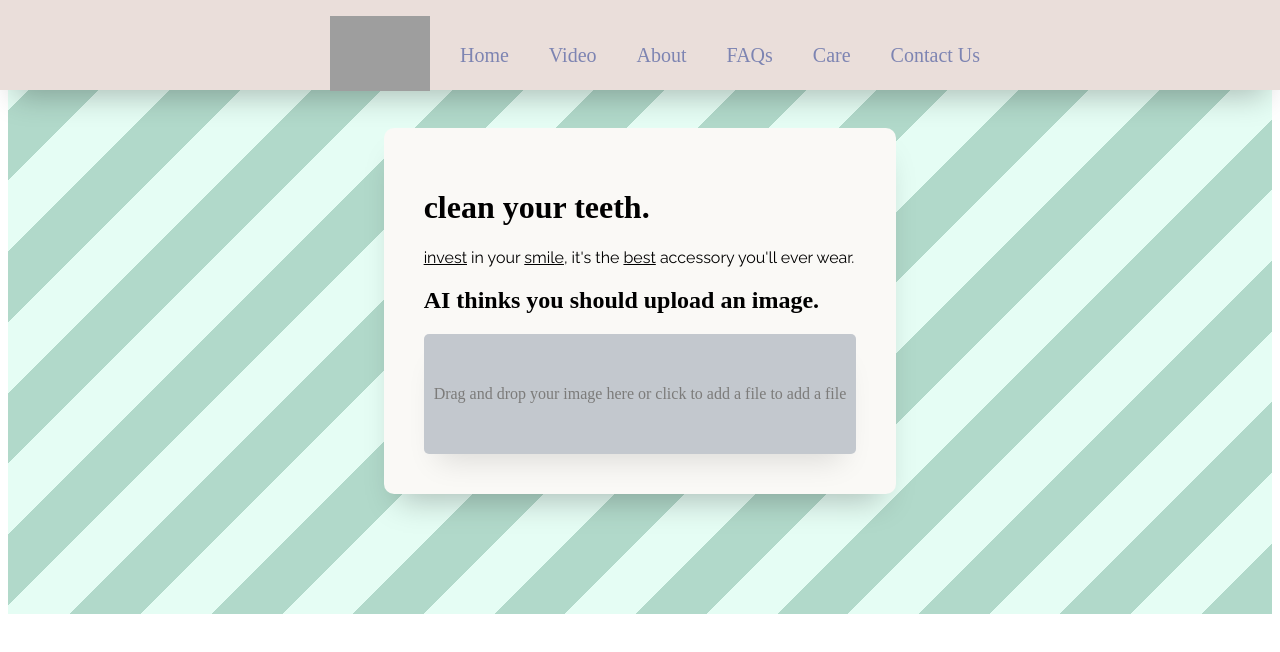
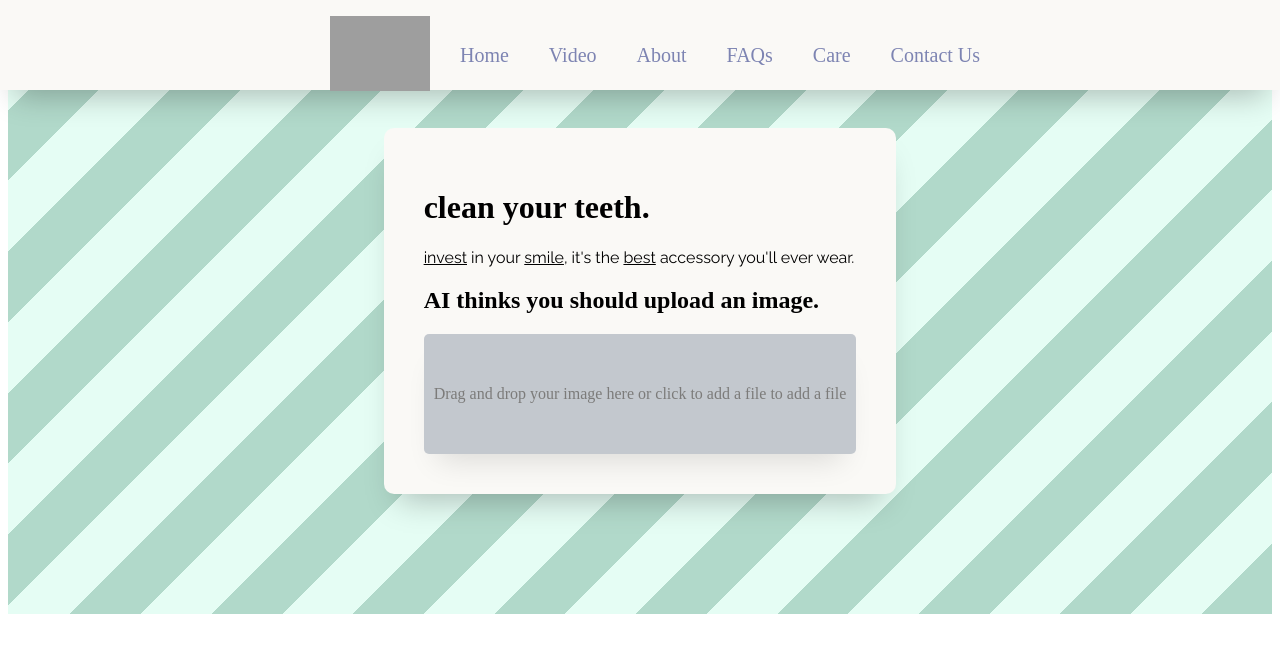
Before and after one commit to IMakeDiscordBots/shshacks2023, a SvelteKit app in the folder cleanYourTeeth/: page / in a window 1280 px wide. Shown: the top 652 px of the page. Built offline with nearby package versions, Linux system fonts and the light colour scheme; grey boxes are pictures that could not be loaded; a web font is replaced by a local one.

Commit message:
Update header.svelte

```diff
--- a/cleanYourTeeth/src/components/header.svelte
+++ b/cleanYourTeeth/src/components/header.svelte
@@ -34,7 +34,7 @@
         left: 0;
         right: 0;
         box-shadow: 0 20px 30px -14px rgba(0, 0, 0, 0.25);
-        background: #EADEDA;
+        background: #FAF9F6;
         height: 70px;
     }
     nav {
```
